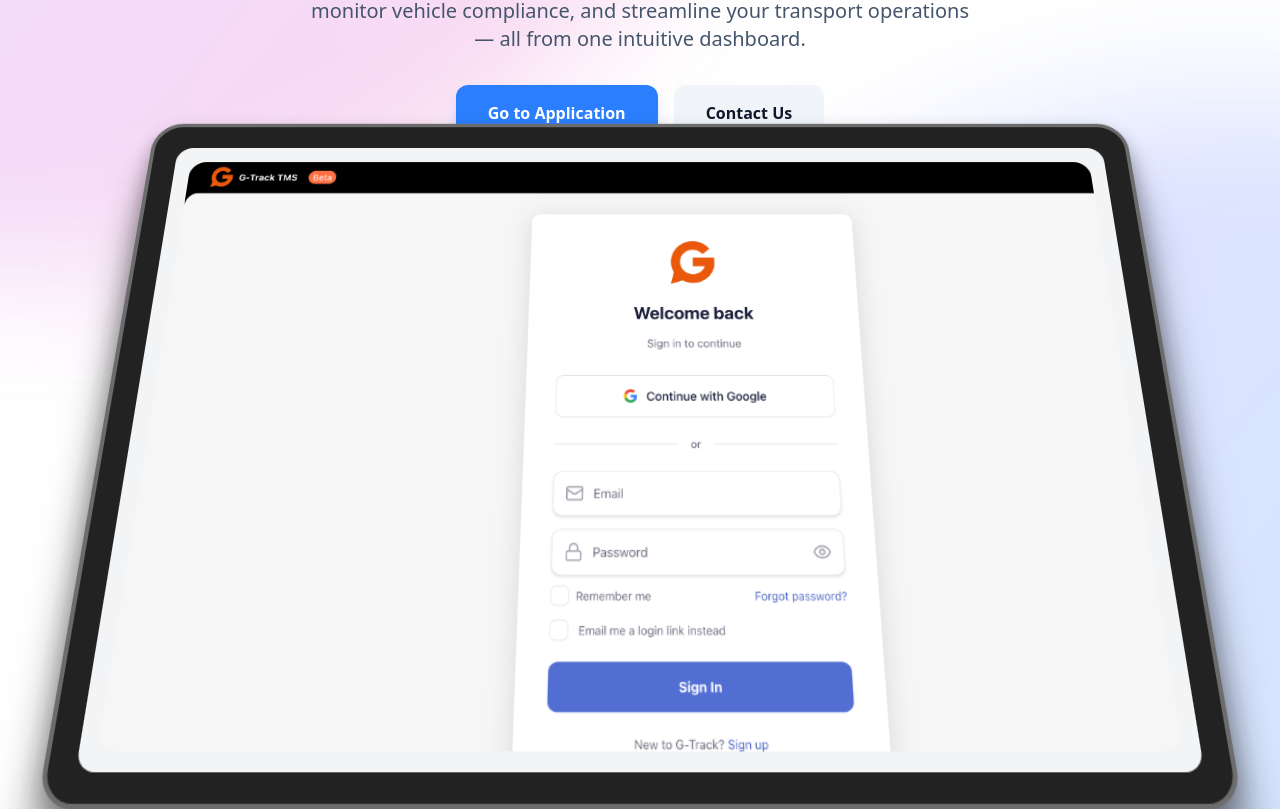
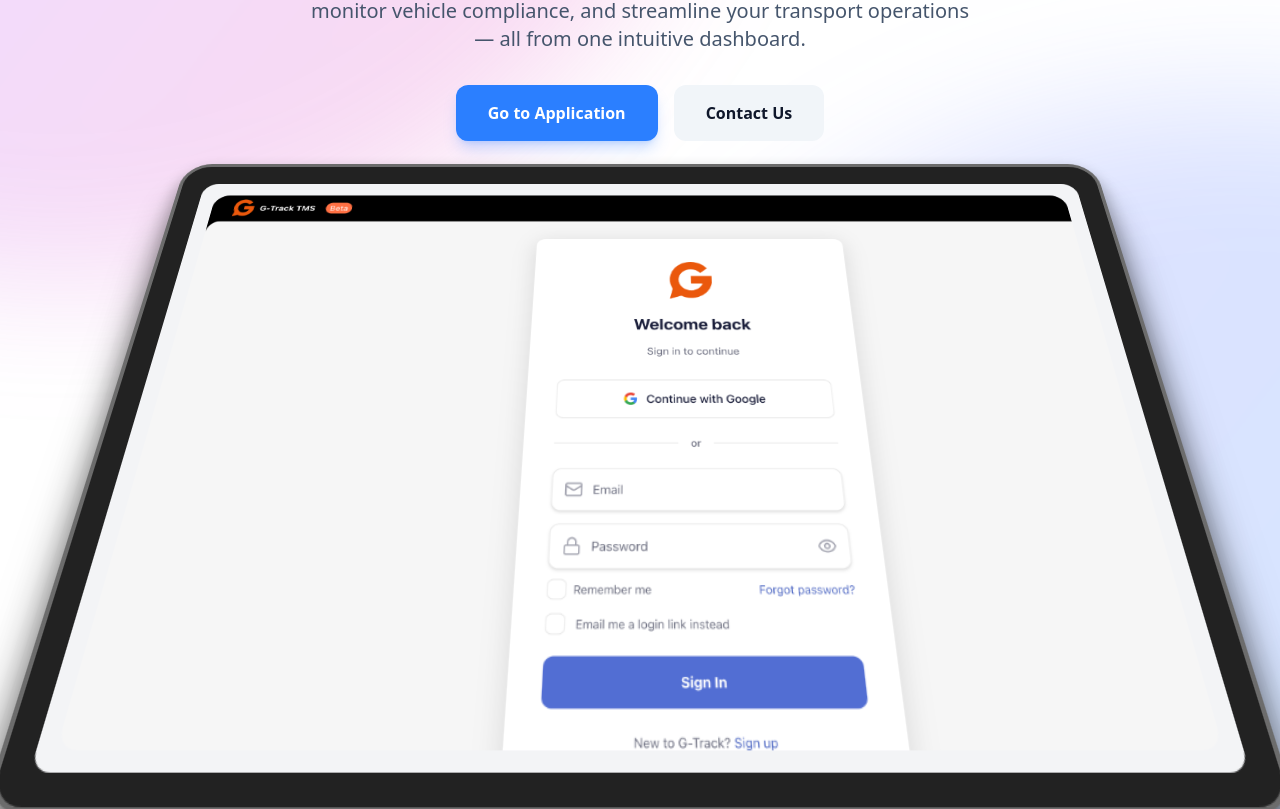
Before and after one commit to tqlismqn/gtrack-landing, a Next.js app: page / in a window 1280 px wide. Shown: the part 620-1429 px from the top of the page. Built offline with nearby package versions, Linux system fonts and the light colour scheme.

Commit message:
feat: increase card tilt to 35 degrees for more pronounced 3D effect

```diff
--- a/src/components/ui/container-scroll-animation.tsx
+++ b/src/components/ui/container-scroll-animation.tsx
@@ -31,7 +31,7 @@
     return isMobile ? [0.7, 0.9] : [1.05, 1];
   };
 
-  const rotate = useTransform(scrollYProgress, [0, 1], [20, 0]);
+  const rotate = useTransform(scrollYProgress, [0, 1], [35, 0]);
   const scale = useTransform(scrollYProgress, [0, 1], scaleDimensions());
   const translate = useTransform(scrollYProgress, [0, 1], [0, -100]);
 
```
